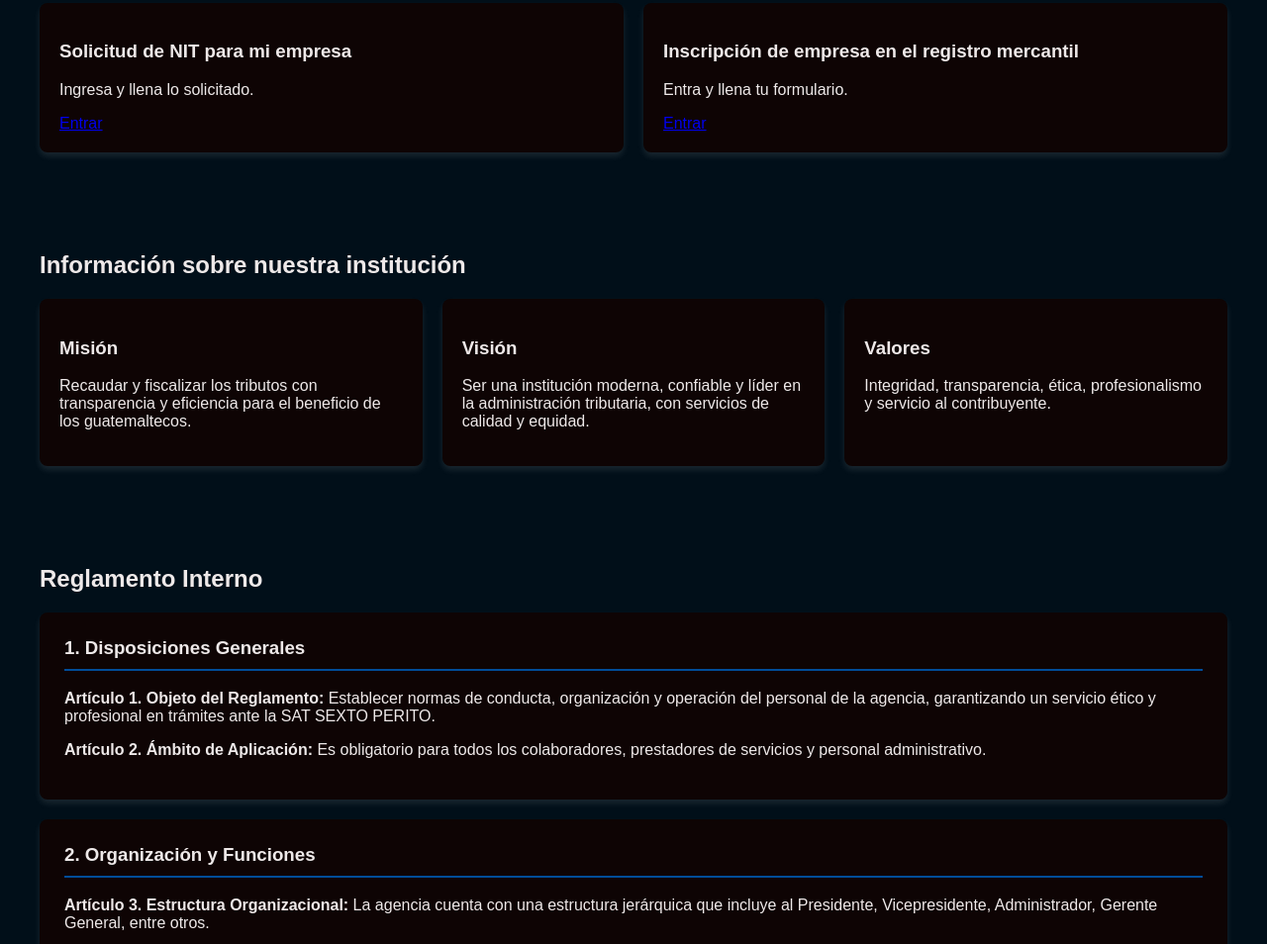
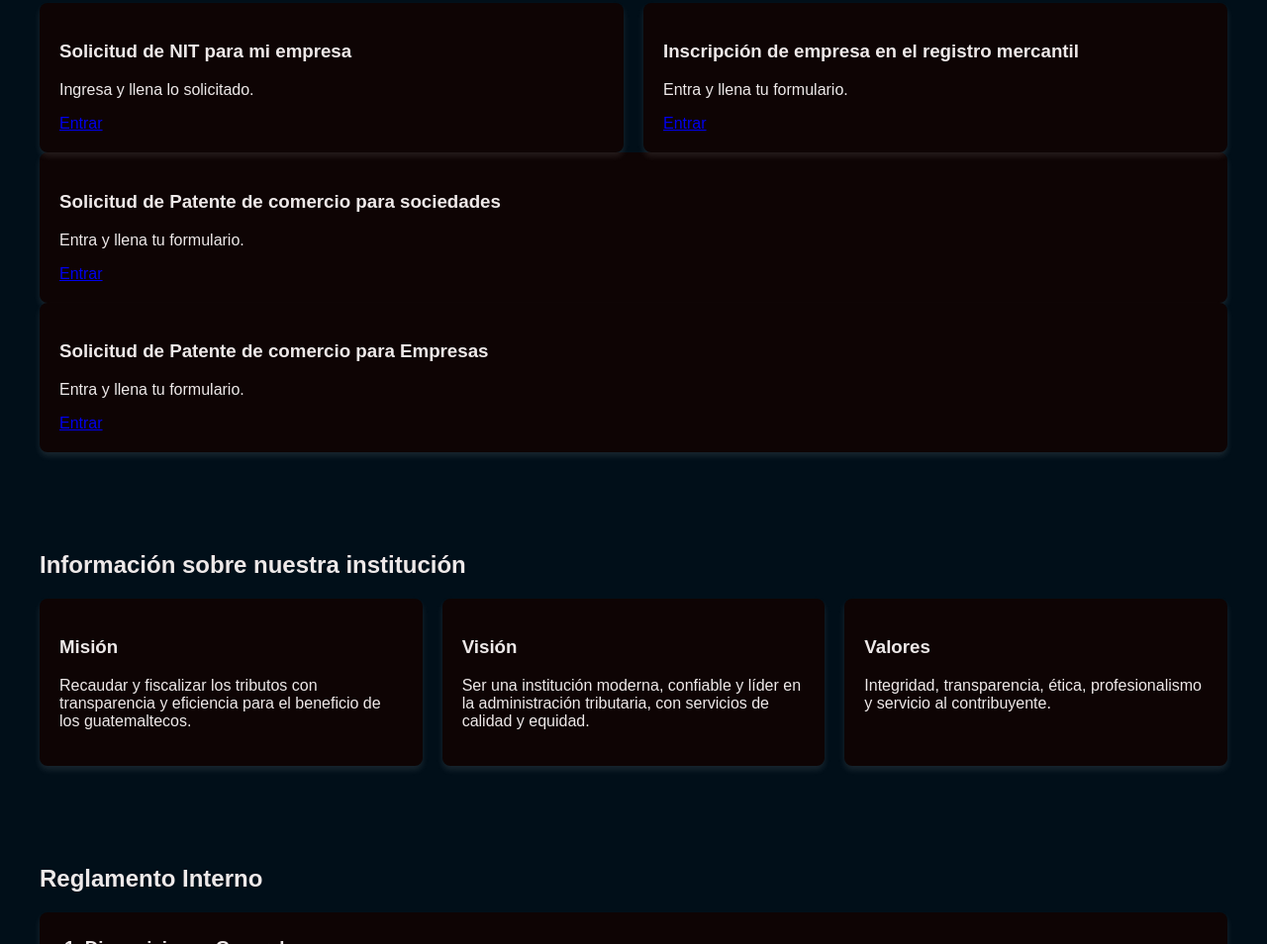
Before and after one commit to satsex/SAT-de-Sexto, a plain HTML site: page index.html in a window 1280 px wide. Shown: the part 1292-2246 px from the top of the page at 99% size. Drawn offline with Linux system fonts and the light colour scheme.

Commit message:
Update index.html

```diff
--- a/index.html
+++ b/index.html
@@ -197,6 +197,17 @@
                 <p>Entra y llena tu formulario.</p>
                 <a href="https://docs.google.com/forms/d/e/1FAIpQLSfQSsB-6qHjBlJ8gr8fQa5MMbj1M4u4ulAgqbfIcdh8Hvn3LQ/viewform">Entrar</a>
             </div>
+            </div>
+            <div class="grid-item">
+                <h3>Solicitud de Patente de comercio para sociedades</h3>
+                <p>Entra y llena tu formulario.</p>
+                <a href="https://docs.google.com/forms/d/e/1FAIpQLSdeyVlB3YwXUmNYkH6H1YnKYJ_dAlyHwmKRa3DW-gOChFMKPQ/viewform?usp=dialog">Entrar</a>
+            </div></div>
+            <div class="grid-item">
+                <h3>Solicitud de Patente de comercio para Empresas</h3>
+                <p>Entra y llena tu formulario.</p>
+                <a href="https://docs.google.com/forms/d/e/1FAIpQLSeV85RU6CIley7HoX7NOwoBKljbNd7dpZgNhsnSby-3zfeEZw/viewform?usp=dialog">Entrar</a>
+            </div>
         </div>
     </main>
 
```
